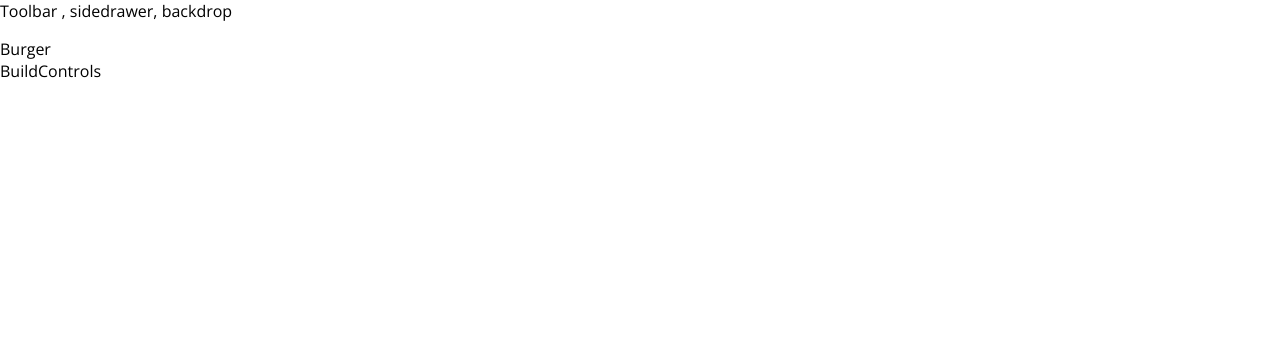
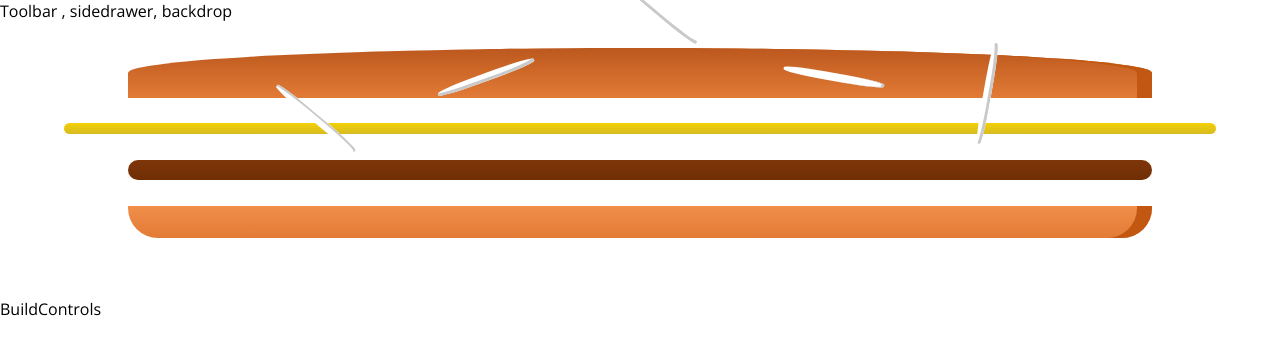
Before and after one commit to krkchaitanya/FoodApp-React, a React app: page / in a window 1280 px wide. Shown: the top 354 px of the page. Built offline with nearby package versions, Linux system fonts and the light colour scheme.

Commit message:
burgerInit

```diff
--- a/src/App.css
+++ b/src/App.css
@@ -2,3 +2,32 @@
   text-align: center;
   font-family: 'Open Sans', sans-serif;
 }
+
+.red{
+  color: red;
+}
+
+.bold{
+  font-weight: bold;
+}
+
+.App button{
+  border: 1px solid blue;
+  padding: 16px;
+  background-color: green;
+  font: inherit;
+  color: white;
+}
+
+.App button:hover{
+  background: lightgreen;
+  color: black;
+}
+
+.App button.Red{
+  background-color: red;
+}
+
+.App button.Red:hover{
+  background-color: salmon;
+}
--- /dev/null
+++ b/src/components/Burger/Burger.css
@@ -0,0 +1,29 @@
+.Burger{
+    width:100%;
+    margin:auto;
+    height: 250px;
+    text-align: center;
+    font-weight: bold;
+    font-size: 1.2rem;
+}
+
+@media(min-width:1000px) and (min-height=700px){
+    .Burger{
+        width: 700px;
+        height: 600px;
+    }
+}
+
+@media(min-width:500px) and (min-height=401px){
+    .Burger{
+        width: 450px;
+        height: 400px;
+    }
+}
+
+@media(min-width:500px) and (min-height=400px){
+    .Burger{
+        width: 350px;
+        height: 300px;
+    }
+}
--- a/src/components/Burger/Burger.js
+++ b/src/components/Burger/Burger.js
@@ -0,0 +1,17 @@
+import React from "react";
+import classes from "./Burger.css";
+import BurgerIngredient from "./BurgerIngredient/BurgerIngredient";
+
+
+const burger=(props)=>{
+    return (
+        <div className={classes.Burger}>
+            <BurgerIngredient type="bread-top"/>
+            <BurgerIngredient type="Cheese"/>
+            <BurgerIngredient type="meat"/>
+            <BurgerIngredient type="bread-bottom"/>
+        </div>
+    );
+}
+
+export default burger;
--- a/src/components/Burger/BurgerIngredient/BurgerIngredient.js
+++ b/src/components/Burger/BurgerIngredient/BurgerIngredient.js
@@ -1,6 +1,6 @@
 import React, {Component} from "react";
 import classes from "./BurgerIngredient.css";
-import porpTypes from "prop-types";
+import propTypes from "prop-types";
 // import default from "../../../containers/BurgerBuilder/BurgerBuilder";
 
 class BurgerIngredient extends Component{
@@ -9,7 +9,7 @@ render(){
 
 let ingredient=null;
 
-switch(props.type) {
+switch(this.props.type) {
     case('bread-bottom'):
         ingredient=<div className={classes.BreadBottom}></div>;
         break;
@@ -34,15 +34,19 @@ switch(props.type) {
         ingredient=<div className={classes.Salad}></div>;
         break;
 
+        case('Cheese'):
+        ingredient=<div className={classes.Cheese}></div>;
+        break;
+
         default:
         ingredient=null;
 
     }
 return ingredient;
 };
+};
 BurgerIngredient.propTypes={
-     type:PropTypes.string.isRequired
+    type:propTypes.string.isRequired
 }
-};
 
 export default BurgerIngredient;
--- a/src/components/Layout/Layout.js
+++ b/src/components/Layout/Layout.js
@@ -2,7 +2,8 @@ import React from "react";
 import Auxiliary from "../../hoc/Auxiliary";
 import classes from "./Layout.css";
 
-const layout=(props)=>(
+const layout=(props)=>{
+    return (
     <Auxiliary>
         <div>Toolbar , sidedrawer, backdrop</div>
         <main className={classes.Content}>
@@ -10,5 +11,6 @@ const layout=(props)=>(
         </main>
     </Auxiliary>
 )
+}
 
 export default layout;
--- a/src/containers/BurgerBuilder/BurgerBuilder.js
+++ b/src/containers/BurgerBuilder/BurgerBuilder.js
@@ -1,11 +1,13 @@
 import React ,{Component} from "react";
+
 import Auxiliary from "../../hoc/Auxiliary";
+import Burger from "../../components/Burger/Burger";
 
 class BurgerBuilder extends Component{
     render(){
         return(
             <Auxiliary>
-                <div>Burger</div>
+                <Burger/>
                 <div>BuildControls</div>
             </Auxiliary>
         );
```
